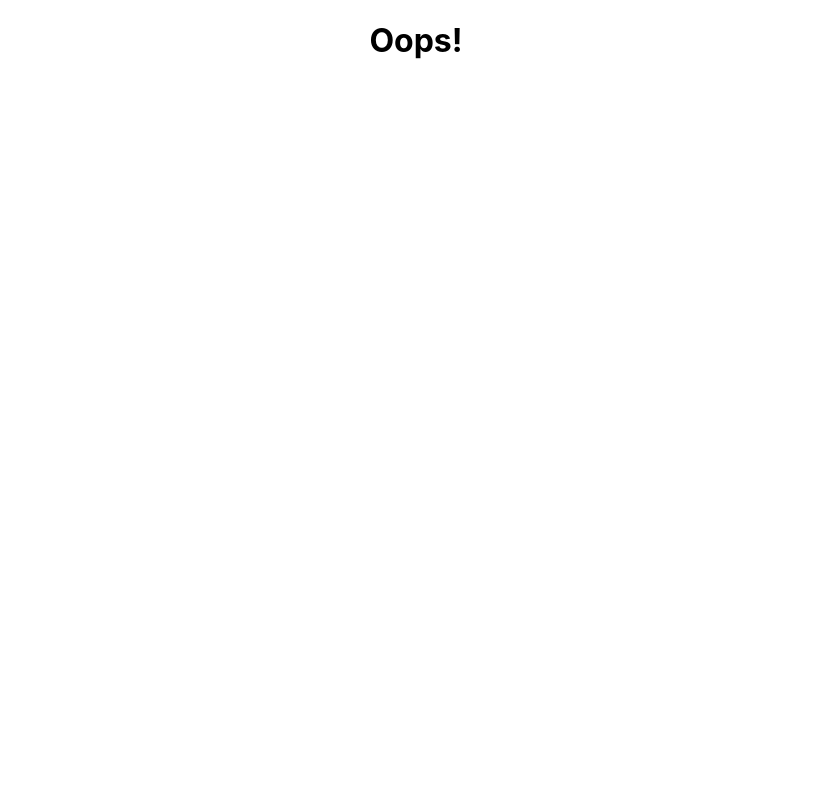
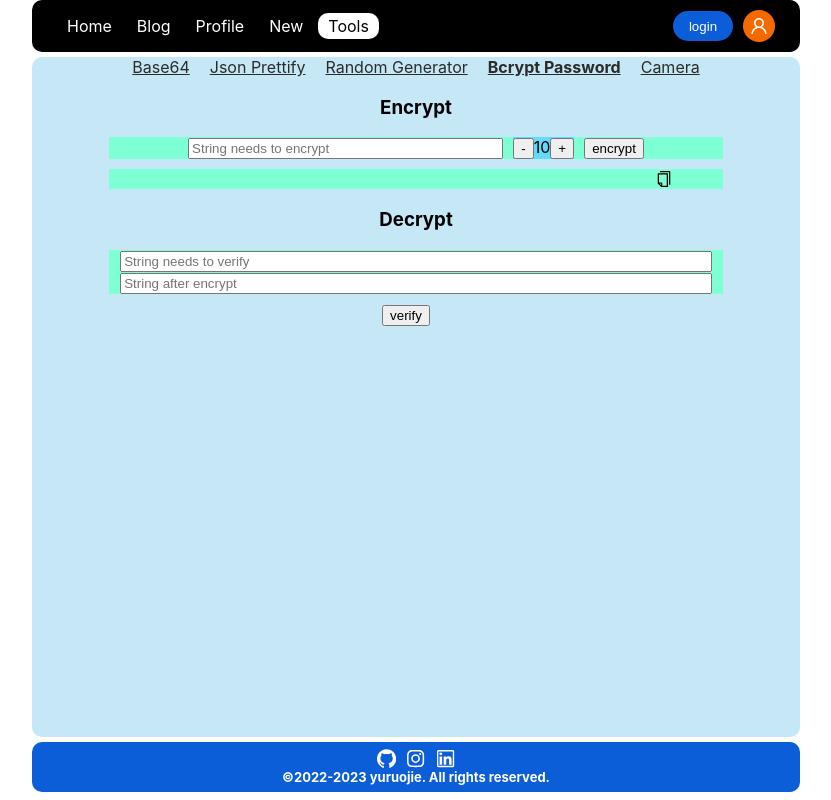
Before and after one commit to yuruojie777/easyBlog, a React (Create React App) app: page /tools/bcrypt-password in a window 1280 px wide. Before the commit this address had no page. Shown: the whole page, without its empty margins (224-1055 px from the left). Built offline with nearby package versions, Linux system fonts and the light colour scheme; no server answers; a web font is replaced by a local one.

Commit message:
add tools section

```diff
--- /dev/null
+++ b/src/css/bcyptGenerator.css
@@ -0,0 +1,66 @@
+.bcrypt-container .encrypt-box{
+    display: flex;
+    flex-direction: column;
+    width: 100%;
+    align-items: center;
+    gap: 10px;
+}
+
+.bcrypt-container .decrypt-box{
+    display: flex;
+    flex-direction: column;
+    width: 100%;
+    align-items: center;
+    gap: 10px;
+}
+
+.count-box {
+    background: #61dafb;
+    margin-right: 10px;
+    margin-left: 10px;
+    display: inline-block;
+    align-items: center;
+}
+
+.count-box span{
+    margin: 0;
+}
+.encrypt-input-box {
+    background: aquamarine;
+    display: inline-block;
+    width: 80%;
+}
+
+.decrypt-input-box {
+    background: aquamarine;
+    display: inline-block;
+    width: 80%;
+}
+
+.encrypt-input-box input {
+    width: 50%;
+}
+
+.decrypt-input-box input {
+    width: 95%;
+}
+.encrypt-result-box {
+    background: aquamarine;
+    display: inline-block;
+    width: 80%;
+}
+.encrypt-result-box input {
+    width: 80%;
+    border: none;
+    background: transparent;
+    outline: none;
+}
+
+#copy-icon {
+    cursor: pointer;
+}
+
+#copy-icon:hover {
+    cursor: pointer;
+    color: gray;
+}
--- a/src/page/base64Decode.jsx
+++ b/src/page/base64Decode.jsx
@@ -1,12 +1,8 @@
 import {useState} from "react";
 import "../css/base64Decode.css";
 export const Base64Decode = () => {
-    const [num, setNum] = useState(null);
     const [raw, setRaw] = useState('');
     const [result, setResult] = useState('');
-    const generateNum = () => {
-        setNum(Math.floor(Math.random() * 100));
-    }
     const decode = (raw) => {
         try {
             const decodedData = atob(raw);
@@ -27,13 +23,9 @@ export const Base64Decode = () => {
     }
     return (
         <div>
-            <div>Hello this is base64 En/Decode page!</div>
-            <button onClick={generateNum}>click me</button>
+            <h3>Base64 En/Decode page!</h3>
             <div>
-                {num}
-            </div>
-            <div>
-                <textarea onChange={(e) => {setRaw(e.target.value)}}></textarea>
+                <textarea placeholder="base64/plain text" onChange={(e) => {setRaw(e.target.value)}}></textarea>
             </div>
             <div>
                 <button onClick={() => {encode(raw)}}>encode</button>
--- /dev/null
+++ b/src/page/bcryptGenerator.jsx
@@ -0,0 +1,94 @@
+import {useState} from "react";
+import "../css/bcyptGenerator.css";
+import {CopyOutlined} from "@ant-design/icons";
+import {message} from "antd";
+
+export const BcryptGenerator = () => {
+    const [num, setNum] = useState(10);
+    const [plainText, setPlainText] = useState('');
+    const [comparePlain, setComparePlain] = useState('');
+    const [compareHash, setCompareHash] = useState('');
+    const [result, setResult] = useState('');
+    const [match, setMatch] = useState('');
+    const [loading, setLoading] = useState(false);
+    const [loading2, setLoading2] = useState(false);
+    const bcrypt = require('bcryptjs');
+    async function hashPassword(plaintextPassword) {
+        try {
+            const salt = await bcrypt.genSalt(num);
+            return await bcrypt.hash(plaintextPassword, salt);
+        } catch (err) {
+            console.error('Error hashing password:', err);
+            throw err;
+        }
+    }
+    async function comparePasswords(plaintextPassword, hash) {
+        try {
+            return await bcrypt.compare(plaintextPassword, hash);
+        } catch (err) {
+            console.error('Error comparing passwords:', err);
+            throw err;
+        }
+    }
+    const handleOnEncrypt = async () => {
+        setLoading(true);
+        await hashPassword(plainText).then((result) => {
+            setResult(result);
+        }).finally(() => {
+            setLoading(false);
+        })
+    }
+    const handleOnDecrypt = async () => {
+        setLoading2(true);
+        await comparePasswords(comparePlain, compareHash).then((result) => {
+            if(result) {
+                setMatch("Matched");
+            } else {
+                setMatch("Not matched");
+            }
+        }).finally(() => {
+            setLoading2(false);
+        })
+    }
+    const handleOnCopy = () => {
+        navigator.clipboard.writeText(result)
+            .then(r => message.success("Copied"));
+    }
+    return (
+        <div className="bcrypt-container">
+            <h3>Encrypt</h3>
+            <div className="encrypt-box">
+                <div className="encrypt-input-box">
+                    <input placeholder="String needs to encrypt" onChange={e => setPlainText(e.target.value)}/>
+                    <div className="count-box">
+                        <button onClick={() =>{ if(num > 1) setNum(num => num - 1)}}>-</button>
+                        <span>{num}</span>
+                        <button onClick={() => {if(num < 99) setNum(num => num + 1)}}>+</button>
+                    </div>
+                    <button onClick={handleOnEncrypt}>{loading?"wait...":"encrypt"}</button>
+                </div>
+                <div className="encrypt-result-box">
+                    <input value={result} readOnly={true}></input>
+                    <CopyOutlined id="copy-icon" onClick={handleOnCopy}/>
+                </div>
+            </div>
+            <h3>Decrypt</h3>
+            <div className="decrypt-box">
+                <div className="decrypt-input-box">
+                    <div>
+                        <input placeholder="String needs to verify"
+                        onChange={e => setComparePlain(e.target.value)}/>
+                    </div>
+                    <div>
+                        <input placeholder="String after encrypt"
+                               onChange={e => setCompareHash(e.target.value)}/>
+                    </div>
+                </div>
+                <div className="decrypt-result-box">
+                    <button onClick={handleOnDecrypt}>verify</button>
+                    <span style={{color: match=='Matched'?'green':'red', marginLeft: 20}}>{match}</span>
+                </div>
+            </div>
+        </div>
+    )
+}
--- a/src/page/tools.jsx
+++ b/src/page/tools.jsx
@@ -3,10 +3,11 @@ import {NavLink, Outlet} from "react-router-dom";
 export const Tools = () => {
     return (
         <div className="tools-container">
-            {/*<h2>Tools</h2>*/}
             <NavLink to="base64-decode" className="menu-link">Base64</NavLink>
             <NavLink to="json-prettify" className="menu-link">Json Prettify</NavLink>
             <NavLink to="random-generator" className="menu-link">Random Generator</NavLink>
+            <NavLink to="bcrypt-password" className="menu-link">Bcrypt Password</NavLink>
+            <NavLink to="my-camera" className="menu-link">Camera</NavLink>
             <Outlet />
         </div>
     )
```
Also changed, not shown: src/App.js (+10 -0 lines).
